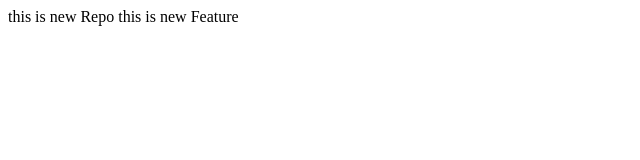
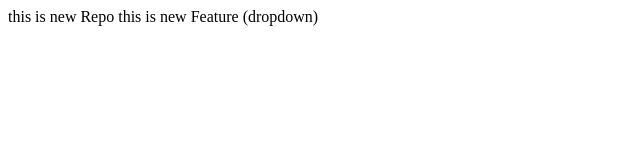
Before and after one commit to Rajumithungowda/Localrepo, a plain HTML site: page index.html in a window 1280 px wide. Shown: the whole page, without its empty margins (0-640 px from the left). Drawn offline with Linux system fonts and the light colour scheme.

Commit message:
dropdown

```diff
--- a/index.html
+++ b/index.html
@@ -1,2 +1,2 @@
 <pr>this is new Repo</pr>
-<pr>this is new Feature</pr>
+<pr>this is new Feature (dropdown)</pr>
```
